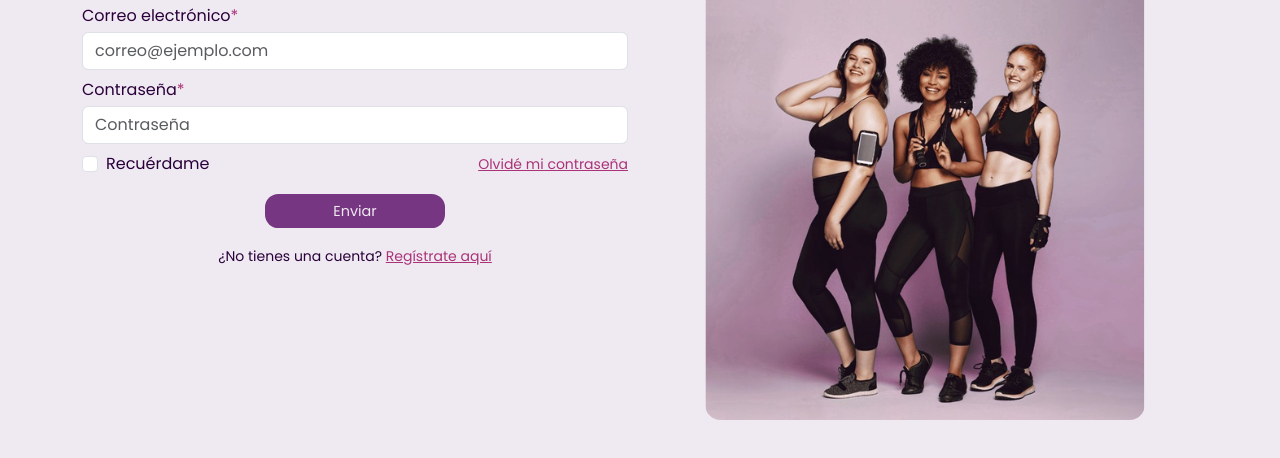
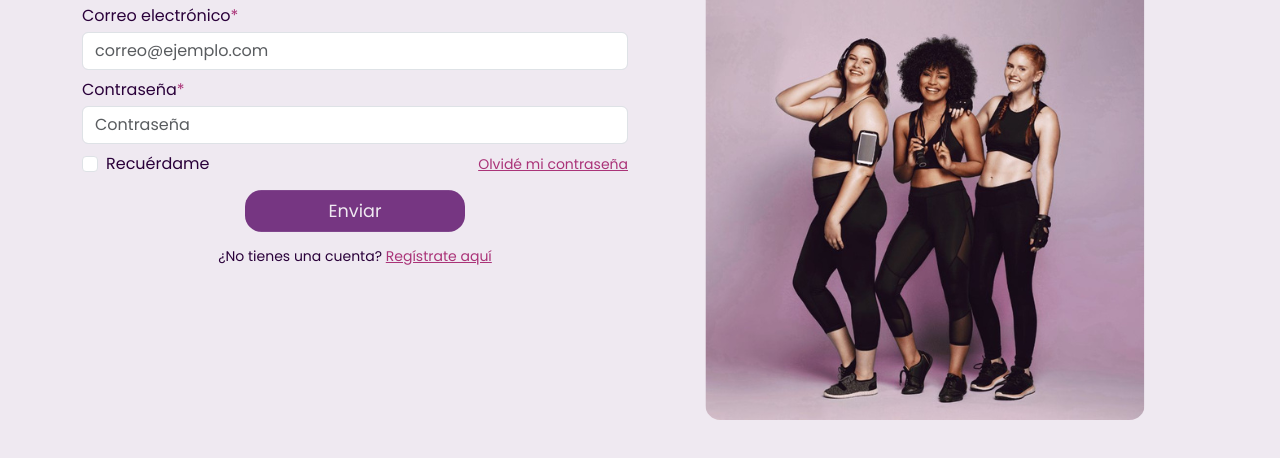
Before and after one commit to gnunezoliv/empoWerfit_FrontEnd, a plain HTML site: page sources/signIn/signIn.html in a window 1280 px wide. In both pictures the pointer is over the button "Enviar". Shown: the part 220-678 px from the top of the page. Drawn offline with nearby package versions, Linux system fonts and the light colour scheme; a web font is replaced by a local one.

Commit message:
Se regreso todo a la normalidad

```diff
--- a/styles/contactForm.css
+++ b/styles/contactForm.css
@@ -64,7 +64,7 @@ html body {
 .contact-btn:hover {
     color: var(--empwf-background-web);
     background-color: #763682;
-    transform: scale(.9); /* Hace que el botón se expanda */
+    transform: scale(1.1); /* Hace que el botón se expanda */
 }
 
 /* Estilo para la línea vertical */
--- a/styles/crateAccount.css
+++ b/styles/crateAccount.css
@@ -58,7 +58,7 @@ body {
 .contact-btn:hover {
     color: var(--empwf-background-web);
     background-color: #763682;
-    transform: scale(.9); /* Hace que el botón se expanda */
+    transform: scale(1.1); /* Hace que el botón se expanda */
 }
 
 .h1-magenta {
--- a/styles/signIn.css
+++ b/styles/signIn.css
@@ -58,7 +58,7 @@ body {
 .contact-btn:hover {
     color: var(--empwf-background-web);
     background-color: #763682;
-    transform: scale(.9); /* Hace que el botón se expanda */
+    transform: scale(1.1); /* Hace que el botón se expanda */
 }
 
 .h1-magenta {
```
